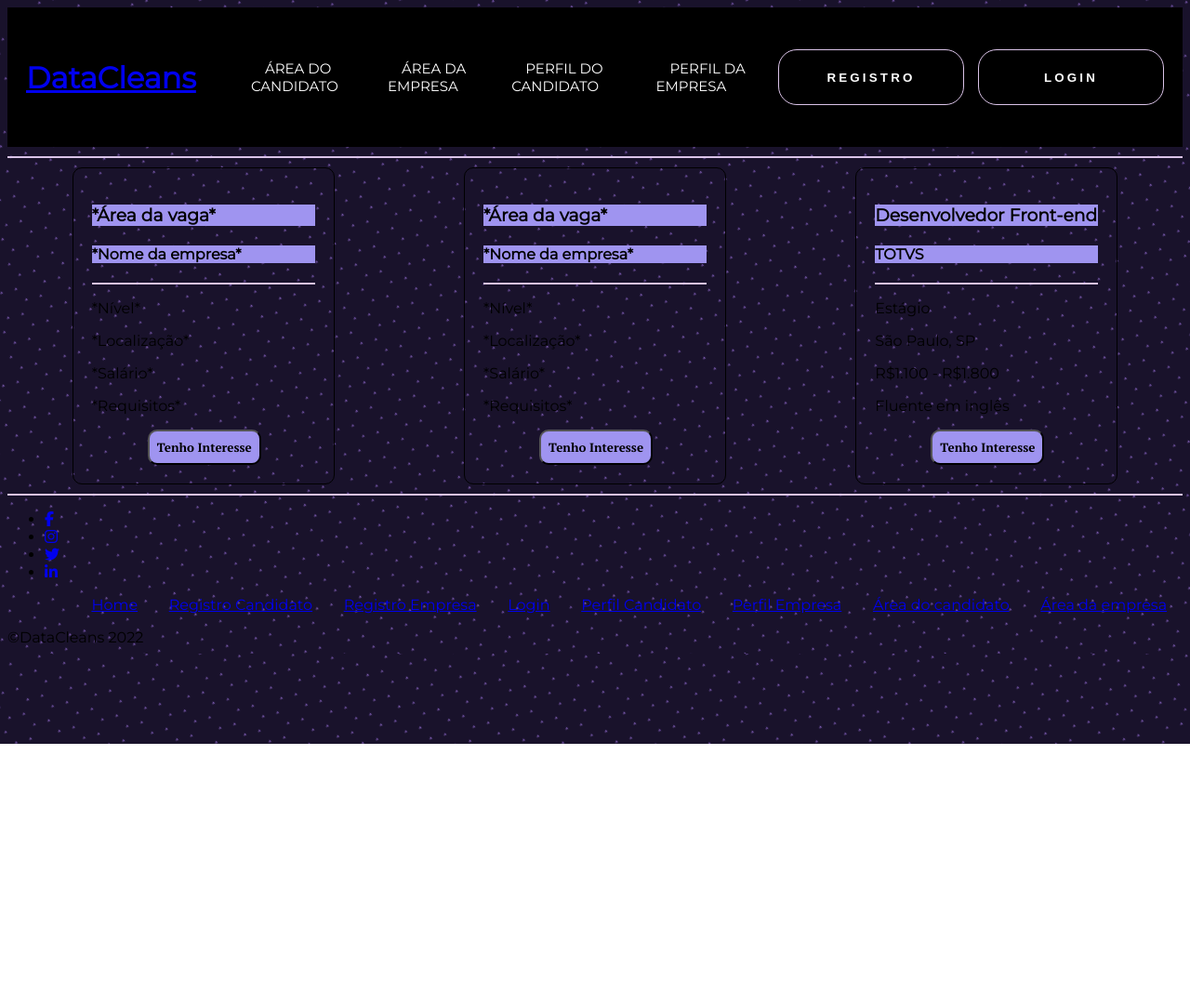
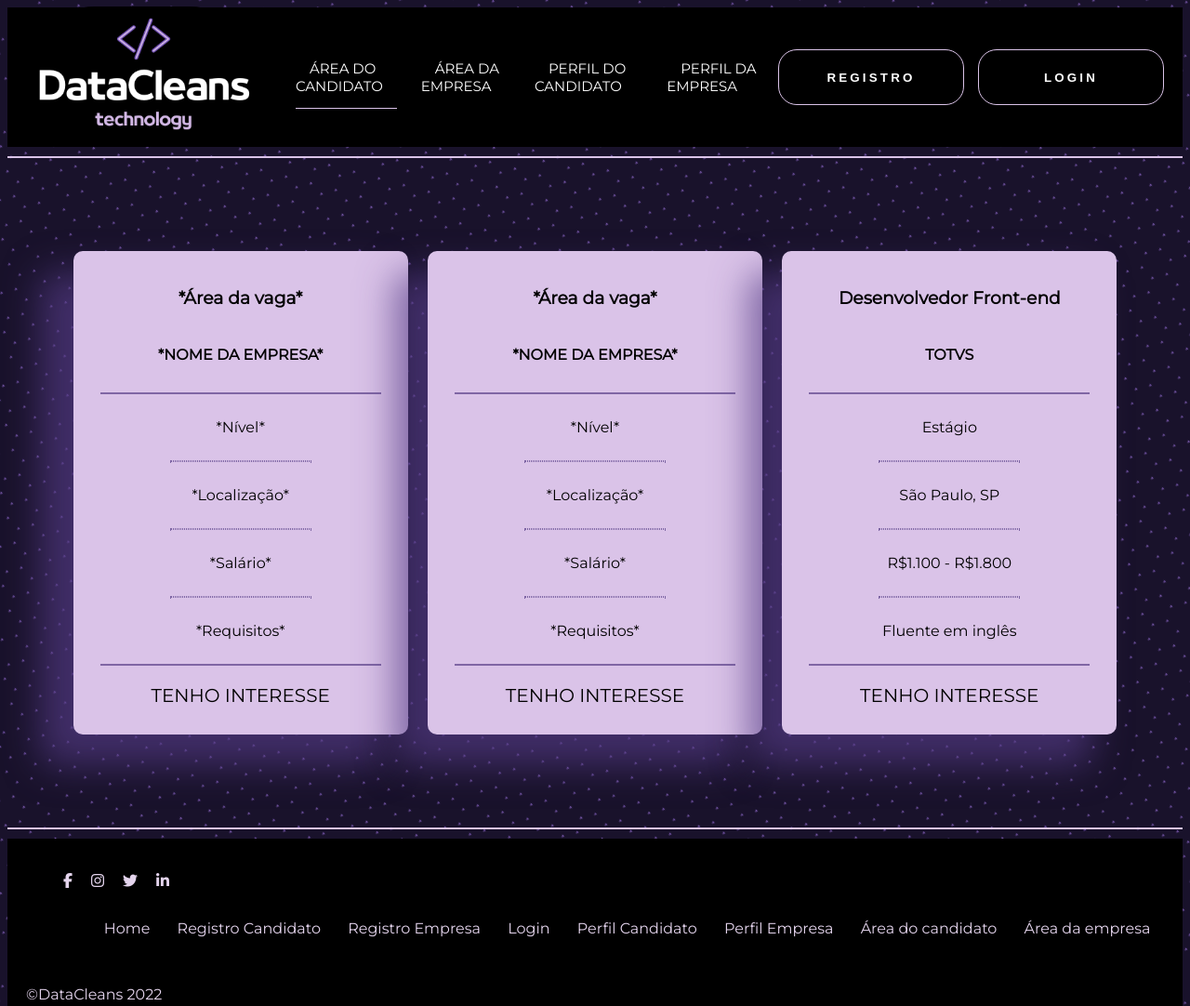
Before and after one commit to LuisaGPurificacao/Site-DataCleans, a plain HTML site: page areaCandidato.html in a window 1280 px wide. Shown: the top 1082 px of the page at 93% size. Before the commit the page ends 800 px from the top, so only its background shows below. Drawn offline with Linux system fonts and the light colour scheme.

Commit message:
Páginas das áreas feitas

```diff
--- a/areaCandidato.html
+++ b/areaCandidato.html
@@ -1,5 +1,6 @@
 <!DOCTYPE html>
 <html lang="pt-br">
+
 <head>
     <meta charset="UTF-8">
     <meta http-equiv="X-UA-Compatible" content="IE=edge">
@@ -9,23 +10,24 @@
     <link rel='stylesheet' type='text/css' media='screen' href='./css/areas.css'>
     <link rel='stylesheet' type='text/css' media='screen' href='./css/main.css'>
 </head>
+
 <body>
 
     <header>
         <div class="menu-content">
-            <h1 class="logo"><a href="index.html" id="titulo"> DataCleans </a></h1>
+            <a href="index.html"> <img src="./img/datacleans2.png" alt="Logo DataCleans" class="logo"> </a>
             <nav class="menu">
                 <ul class="list-itens">
-                    <li> <a href="./areaCandidato.html"> Área do candidato </a></li>
-                    <li> <a href="./areaEmpresa.html"> Área da empresa </a></li>
-                    <li> <a href="./perfilCandidato.html"> Perfil do candidato </a></li>
-                    <li> <a href="./perfilEmpresa.html"> Perfil da empresa </a></li>
+                    <li class="active"> <a href="./areaCandidato.html">Área do candidato</a></li>
+                    <li> <a href="./areaEmpresa.html">Área da empresa</a></li>
+                    <li> <a href="./perfilCandidato.html">Perfil do candidato</a></li>
+                    <li> <a href="./perfilEmpresa.html">Perfil da empresa</a></li>
                 </ul>
-                <div class="btns">
-                        <a href="./registro.html"><button class="btn-exp">REGISTRO</button></a>
-                        <a href="./login.html"><button class="btn-personal">LOGIN</button></a>
-                </div>
             </nav>
+            <div class="btns">
+                <a href="./registroCandidato.html"><button class="btn-exp">REGISTRO</button></a>
+                <a href="./login.html"><button class="btn-personal">LOGIN</button></a>
+            </div>
         </div>
     </header>
     <hr>
@@ -33,37 +35,49 @@
         <div class="conteiner">
             <h3>*Área da vaga*</h3>
             <h4><a href="./perfilEmpresa.html">*Nome da empresa* </a></h4>
-            <hr>
+            <hr class="linha">
             <p> *Nível* </p>
+            <hr class="linhaMenor">
             <p> *Localização* </p>
+            <hr class="linhaMenor">
             <p> *Salário* </p>
+            <hr class="linhaMenor">
             <p> *Requisitos* </p>
+            <hr class="linha">
             <button> Tenho Interesse </button>
         </div>
         <div class="conteiner">
             <h3>*Área da vaga*</h3>
             <h4><a href="./perfilEmpresa.html">*Nome da empresa* </a></h4>
-            <hr>
+            <hr class="linha">
             <p> *Nível* </p>
+            <hr class="linhaMenor">
             <p> *Localização* </p>
+            <hr class="linhaMenor">
             <p> *Salário* </p>
+            <hr class="linhaMenor">
             <p> *Requisitos* </p>
+            <hr class="linha">
             <button> Tenho Interesse </button>
         </div>
         <div class="conteiner">
             <h3>Desenvolvedor Front-end</h3>
             <h4><a href="./perfilEmpresa.html">TOTVS</a></h4>
-            <hr>
+            <hr class="linha">
             <p> Estágio </p>
+            <hr class="linhaMenor">
             <p> São Paulo, SP </p>
+            <hr class="linhaMenor">
             <p> R$1.100 - R$1.800 </p>
+            <hr class="linhaMenor">
             <p> Fluente em inglês </p>
+            <hr class="linha">
             <button> Tenho Interesse </button>
         </div>
     </section>
     <hr>
-    <footer>
-        <ul class="face">
+    <footer class="rodape">
+        <ul class="redes">
             <li><a href="#"><i class="fa-brands fa-facebook-f"></i></a></li>
             <li><a href="#"><i class="fa-brands fa-instagram"></i></a></li>
             <li><a href="#"><i class="fa-brands fa-twitter"></i></li>
@@ -72,15 +86,22 @@
         <ol class="siteMap">
             <li><a href="./index.html">Home</a></li>
             <li><a href="./registro.html">Registro Candidato</a></li>
-            <li><a href="./RegistroEmpresa.html">Registro Empresa</a></li>
+            <li><a href="./registroEmpresa.html">Registro Empresa</a></li>
             <li><a href="./login.html">Login</a></li>
             <li><a href="./perfilCandidato.html">Perfil Candidato</a></li>
             <li><a href="./perfilEmpresa.html">Perfil Empresa</a></li>
             <li><a href="./areaCandidato.html">Área do candidato</a></li>
             <li><a href="./areaEmpresa.html">Área da empresa</a></li>
         </ol>
-        <span> ©DataCleans 2022 </span>
+        <div class="creditos">
+            <a href="#">
+                <p>©DataCleans 2022</p>
+            </a>
+            <a href="https://storyset.com/online">
+                <p>Online illustrations by Storyset</p>
+            </a>
+        </div>
     </footer>
+</body>
 
-</body>
 </html>
--- a/css/areas.css
+++ b/css/areas.css
@@ -1,31 +1,54 @@
-@import url('https://fonts.googleapis.com/css2?family=PT+Serif:wght@700&display=swap');
+@import url('https://fonts.googleapis.com/css2?family=Montserrat&display=swap');
 .infos{
     display: flex;
     justify-content: space-around;
+    margin: 100px 60px 100px 60px;
 }
 
 .conteiner{
+    display: flex;
+    flex-direction: column;
+    align-items: center;
+    text-align: center;
+    background-color: #DAC3E8;
     height: 100%;
-    width: 240px;
-    border: solid 1px black;
+    width: 320px;
     border-radius: 10px;
     padding: 20px;
+    box-shadow: -31px 28px 39px 5px rgba(84, 59, 133, 0.68);
 }
 
-.infos div h4, h3{
-    background-color: #9f94f0;
+.linha{
+    border: 0.5px solid rgba(84, 59, 133, 0.68);
+    width: 300px;
 }
 
-.infos div h4 a{
-    text-decoration: none;
-    color: black;
+.linhaMenor{
+    border: 0.5px dotted rgba(84, 59, 133, 0.68);
+    width: 150px;
 }
 
-.infos div button{
-    margin-left: 25%;
-    padding: 8px;
-    background-color: #9f94f0;
-    cursor: pointer;
-    border-radius: 10px;
-    font-family: 'PT Serif';
+.conteiner button{
+    font-size: 20px;
+    font-family: 'Montserrat', sans-serif;
+    text-transform: uppercase;
+    background-color: transparent;
+    border: 0px;
+    padding: 10px;
+    transition: 0.5s ease-in-out;
 }
+
+.conteiner button:hover{
+    text-shadow: 0 0 5px #FFF, 0 0 10px #FFF, 0 0 15px #FFF, 0 0 20px #DAC3E8, 0 0 30px #DAC3E8, 0 0 40px #DAC3E8, 0 0 55px #DAC3E8, 0 0 75px #DAC3E8, 2px 2px 2px rgba(138, 91, 206, 0);
+}
+
+.conteiner a{
+    text-decoration: none;
+    text-transform: uppercase;
+    color: #000000;
+    transition: 0.5s ease-in-out;
+}
+
+.conteiner a:hover{
+    text-shadow: 0 0 5px #FFF, 0 0 10px #FFF, 0 0 15px #FFF, 0 0 20px #DAC3E8, 0 0 30px #DAC3E8, 0 0 40px #DAC3E8, 0 0 55px #DAC3E8, 0 0 75px #DAC3E8, 2px 2px 2px rgba(138, 91, 206, 0);
+}
--- a/css/main.css
+++ b/css/main.css
@@ -29,14 +29,15 @@ body {
     border-radius: 200px;
 }
 
-hr {
-    display: block;
-    margin-top: 10px;
-    margin-bottom: 10px;
-    margin-left: auto;
-    margin-right: auto;
-    border-style: inset;
-    border: 1px solid #DAC3E8;
+.active a::after{
+    content: '';
+    position: absolute;
+    bottom: 0;
+    left: 0;
+    width: 100%;
+    height: 1px;
+    background-color: #DAC3E8;
+    transition: all 1.5s ease;
 }
 
 .menu-content .list-itens {
@@ -114,6 +115,16 @@ hr {
     width: 100%;
 }
 
+hr {
+    display: block;
+    margin-top: 10px;
+    margin-bottom: 10px;
+    margin-left: auto;
+    margin-right: auto;
+    border-style: inset;
+    border: 1px solid #DAC3E8;
+}
+
 .rodape {
     background-color: #000000;
     padding: 20px;
@@ -143,6 +154,6 @@ hr {
     margin-top: 20px;
 }
 
-.creditos > a > p{
+.creditos>a>p {
     text-align: start;
 }
```
Also changed, not shown: areaEmpresa.html (+32 -16 lines).
